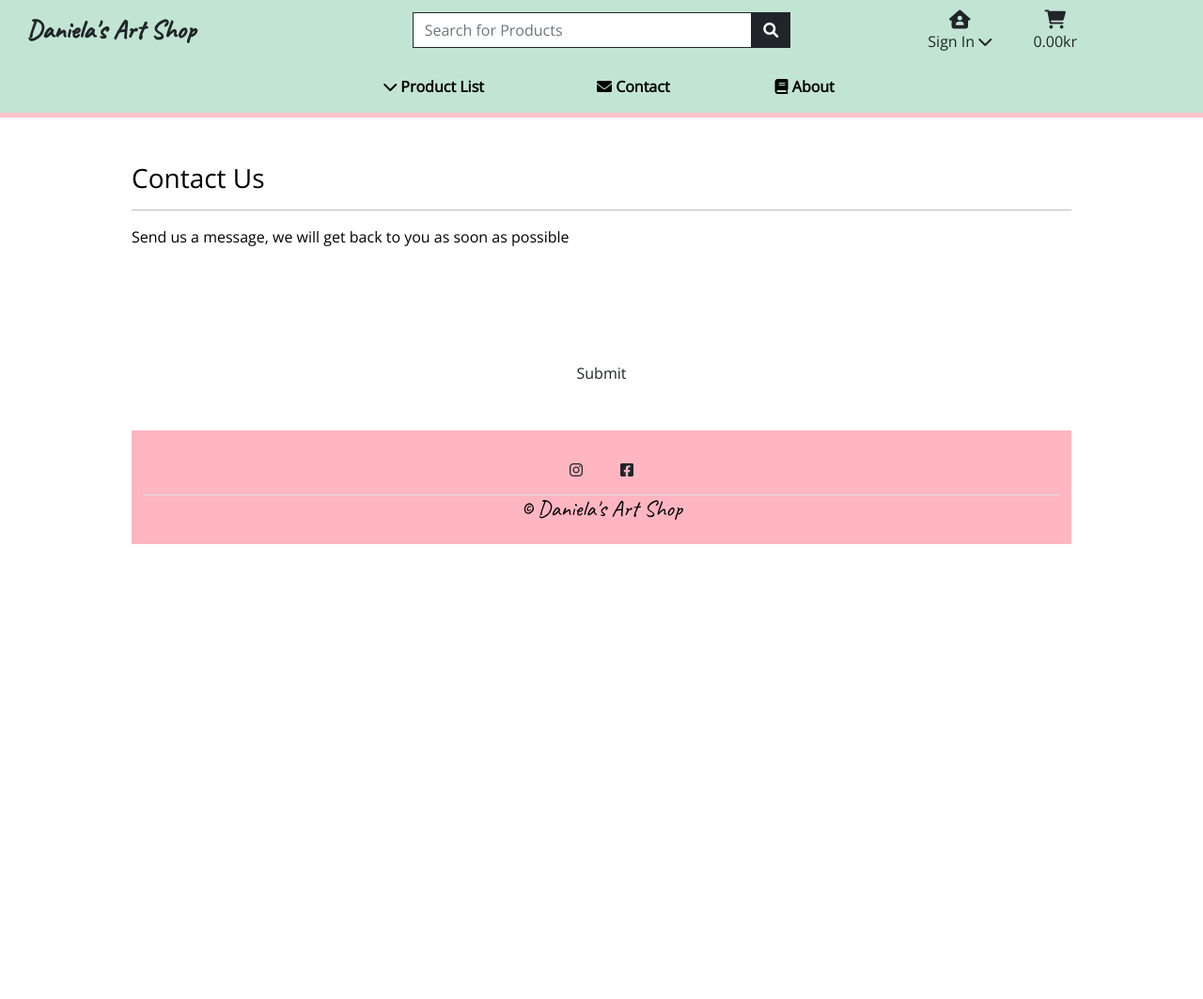
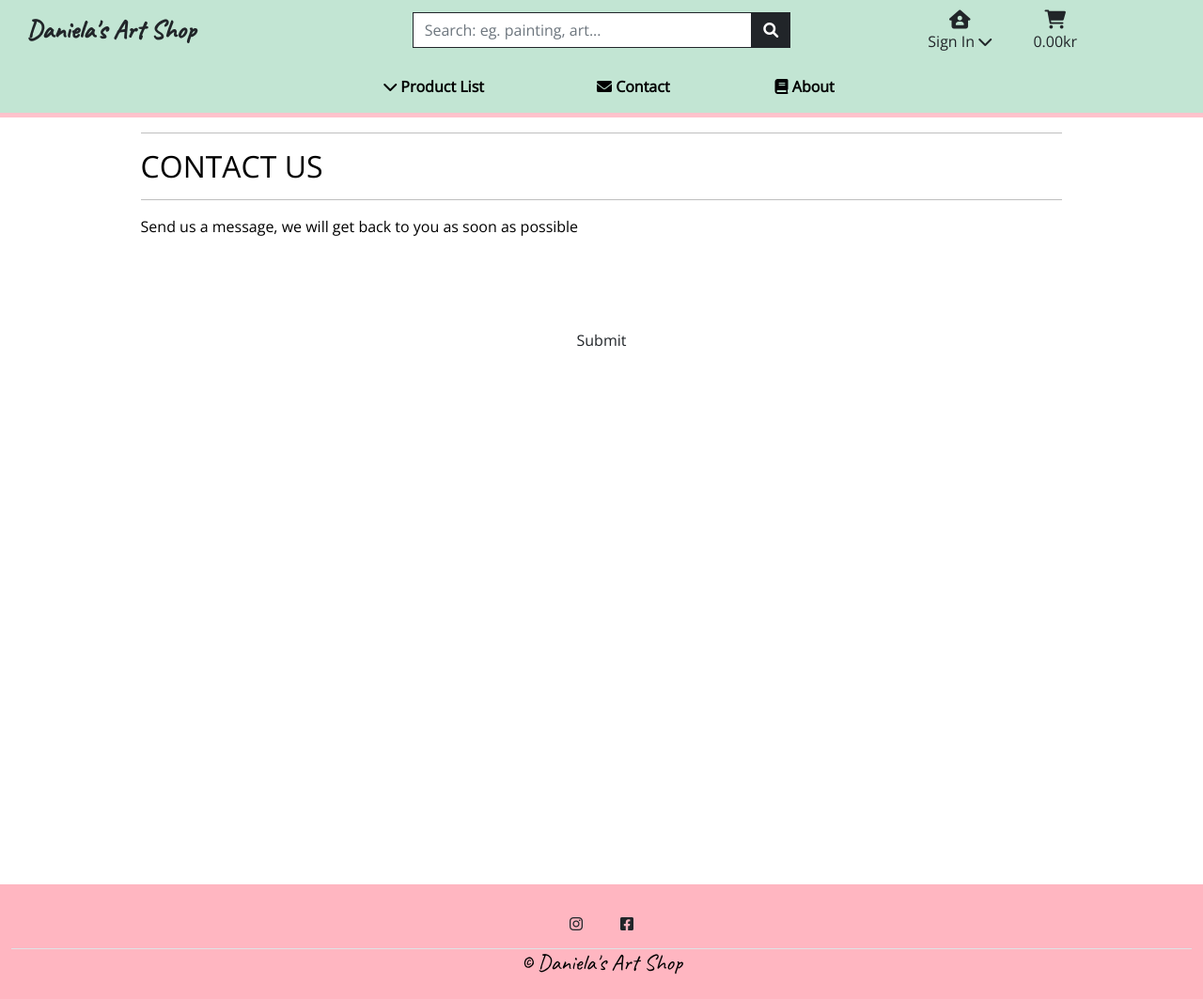
Before and after one commit to fdasabino/art-shop-p5, a Django app: page /contact/ in a window 1280 px wide. Shown: the whole page at 94% size. Before the commit the page ends 579 px from the top, so only its background shows below. Run offline with Django 3.2, Linux system fonts and the light colour scheme; parts of the project's set-up code (start-up, migrations or seed data) failed here and were passed over; some libraries are stand-ins or nearby versions.

Commit message:
updated the height on some templates where the footer was being bumped up

```diff
--- a/static/css/base.css
+++ b/static/css/base.css
@@ -4,15 +4,12 @@
   padding: 0;
   border: 0;
   box-sizing: border-box;
+  scroll-behavior: smooth;
 }
 
 a,
 .btn-link {
   text-decoration: none;
-}
-
-html {
-  scroll-behavior: smooth;
 }
 
 .hero-img {
@@ -34,8 +31,11 @@
 }
 
 .content {
-  height: 100vh;
+  height: fit-content;
+}
 
+.container-fluid {
+  margin: 0 !important;
 }
 
 .btn {
@@ -156,13 +156,6 @@
   overflow-y: auto;
 }
 
-
-.bag-notification-wrapper {
-  height: 100px;
-  overflow-x: hidden;
-  overflow-y: auto;
-}
-
 /* -------------------------------- Media Queries */
 
 /* Slightly larger container on xl screens */
@@ -173,6 +166,10 @@
 }
 
 /* Allauth form formatting */
+
+.allauth-content {
+  height: 100vh;
+}
 
 .allauth-form-inner-content p {
   margin-top: 1.5rem;
--- a/templates/allauth/account/base.html
+++ b/templates/allauth/account/base.html
@@ -1,8 +1,7 @@
 {% extends "base.html" %}
 
 {% block content %}
-<div class="overlay"></div>
-<div class="container header-container content">
+<div class="container header-container allauth-content">
     <div class="row">
         <div class="col-12">
             <div class="container">
--- a/templates/base.html
+++ b/templates/base.html
@@ -49,7 +49,7 @@
       <div class="col-12 col-lg-4 my-auto py-1 py-lg-0">
         <form method="GET" action="{% url 'products' %}">
           <div class="input-group w-100">
-            <input type="text" class="form-control border-dark rounded-0" name="q" placeholder="Search for Products">
+            <input type="text" class="form-control border-dark rounded-0" name="q" placeholder="Search: eg. painting, art...">
             <div class="input-group-append">
               <button class="form-control btn btn-dark border-dark rounded-0" type="submit">
                 <span class="icon">
--- a/templates/cart/cart.html
+++ b/templates/cart/cart.html
@@ -13,7 +13,7 @@
 
 {% block content %}
 <div class="overlay"></div>
-<div class="container content mb-2">
+<div class="container content mb-2 vh-100">
   <div class="row">
     <div class="col">
       <hr>
--- a/templates/home/contact.html
+++ b/templates/home/contact.html
@@ -1,13 +1,13 @@
 {% extends 'base.html' %}
 {% load static %}
-{% block title %}Contact Us{% endblock title %}
+{% block extra_title %}Contact{% endblock extra_title %}
 {% block content %}
-<div class="container mt-5 content">
-  <h3>Contact Us</h3>
+<div class="container-fluid content">
+  <div class="container content vh-100">
+    <hr />
+    <h2 class="mb-3 text-uppercase">Contact Us</h2>
     <hr />
     <p class="mt-1 mb-4">Send us a message, we will get back to you as soon as possible</p>
-
-  <div class="container-fluid mt-5">
     <div class="row no-gutter">
       <div class="col-md-12">
         <div class="login d-flex align-items-center mt-2">
@@ -17,7 +17,7 @@
                 <div class="text-center pt-2 pb-3">
                   {% csrf_token %}
                   <form action="{% url 'contact' %}" method="post">{% csrf_token %}
-
+                    {{ form|crispy }}
                     <button class="btn btn-black btn-block py-2 mb-4 mt-5 font-weight-bold" type="submit"
                       value="Log-in">Submit</button>
                   </form>
@@ -29,5 +29,6 @@
       </div>
     </div>
   </div>
+</div>
 
 {% endblock content %}
--- a/templates/includes/main-nav.html
+++ b/templates/includes/main-nav.html
@@ -22,7 +22,7 @@
                 <form class="form" method="GET" action="{% url 'products' %}">
                     <div class="input-group w-100">
                         <input class="form-control border border-black rounded-0" type="text" name="q"
-                            placeholder="Eg. painting, art...">
+                            placeholder="Search: eg. painting, art...">
                         <div class="input-group-append">
                             <button class="form-control form-control btn btn-black border border-black rounded-0"
                                 type="submit">
--- a/templates/profiles/profile.html
+++ b/templates/profiles/profile.html
@@ -7,7 +7,7 @@
 {% endblock %}
 
 {% block content %}
-<div class="container content">
+<div class="container vh-100">
   <div class="row">
     <div class="col-12">
       <hr>
```
Also changed, not shown: templates/home/about.html (+11 -8 lines). Lines whose indentation alone changed are shown as unchanged.
